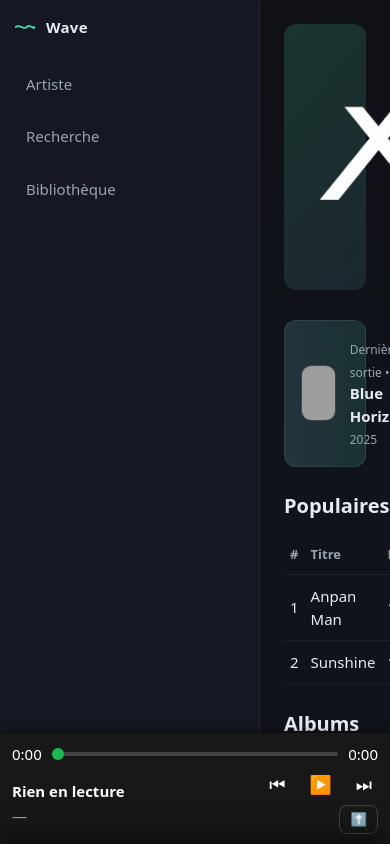
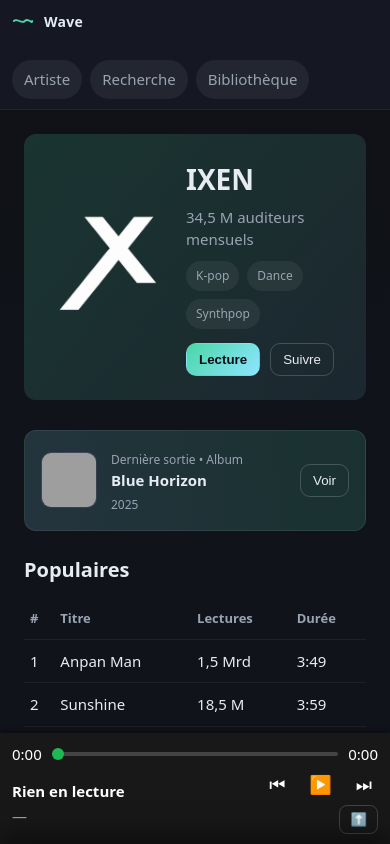
Before and after one commit to clemlandry/beahero, a plain HTML site: page index.html in a window 390 px wide. Drawn offline with Linux system fonts and the light colour scheme; grey boxes are pictures that could not be loaded.

Commit message:
small changes

```diff
--- a/styles.css
+++ b/styles.css
@@ -339,6 +339,62 @@ tr.playing td:first-child::before{
   }
 }
 
+/* ===== NAV MOBILE : la sidebar devient une top bar ===== */
+@media (max-width: 900px){
+  /* Le layout passe en pile : menu en haut, contenu dessous */
+  body{
+    grid-template-columns: 1fr;
+    grid-template-rows: auto 1fr;
+    grid-template-areas:
+      "sidebar"
+      "app";
+  }
+
+  .sidebar{
+    position: sticky;
+    top: 0;
+    height: auto;                 /* plus de 100vh */
+    z-index: 200;                 /* au-dessus du contenu */
+    border-right: none;
+    border-bottom: 1px solid rgba(255,255,255,.06);
+    padding: 10px 12px;
+    background: var(--panel);
+  }
+
+  /* Marque compactée si tu veux gagner de la place */
+  .brand span{ font-size: 14px; }
+  /* (option) cacher le texte de la marque : */
+  /* .brand span{ display:none; } */
+
+  /* La nav devient horizontale et scrollable */
+  .nav{
+    flex-direction: row;
+    gap: 8px;
+    overflow-x: auto;
+    -webkit-overflow-scrolling: touch;
+    scrollbar-width: none;           /* Firefox */
+    margin-top: 4px;
+  }
+  .nav::-webkit-scrollbar{ display: none; } /* Chrome/Safari */
+
+  .nav a{
+    flex: 0 0 auto;
+    padding: 8px 12px;
+    border-radius: 999px;
+    background: rgba(255,255,255,.06);
+    color: var(--muted);
+    white-space: nowrap;
+  }
+  .nav a:hover{
+    color: var(--text);
+    background: rgba(255,255,255,.10);
+  }
+  .nav a.active{
+    color: var(--text);
+    background: linear-gradient(135deg, rgba(142,229,255,.16), rgba(75,214,168,.16));
+    border: 1px solid rgba(255,255,255,.10);
+  }
+}
 
 
 /* =========================================================
```
